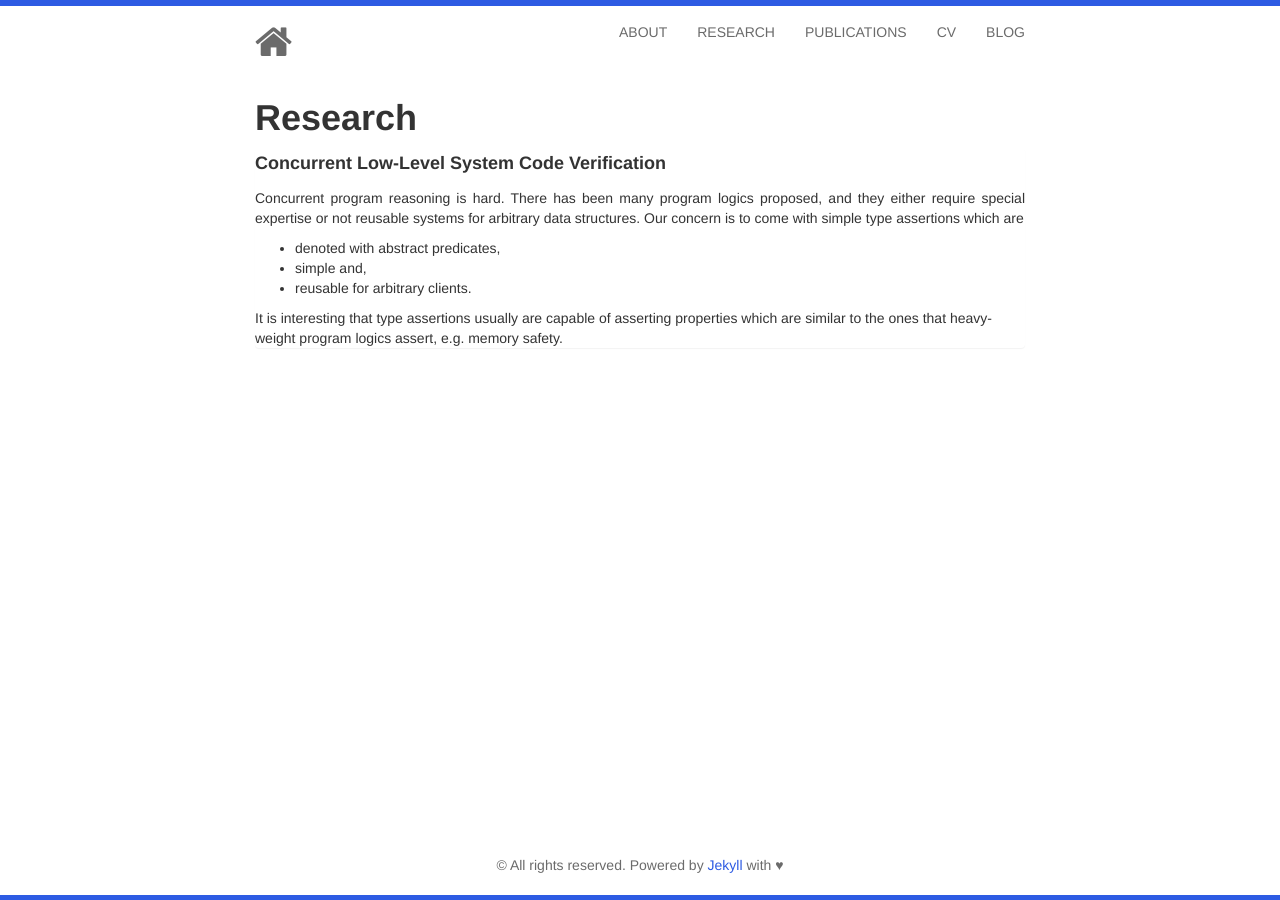
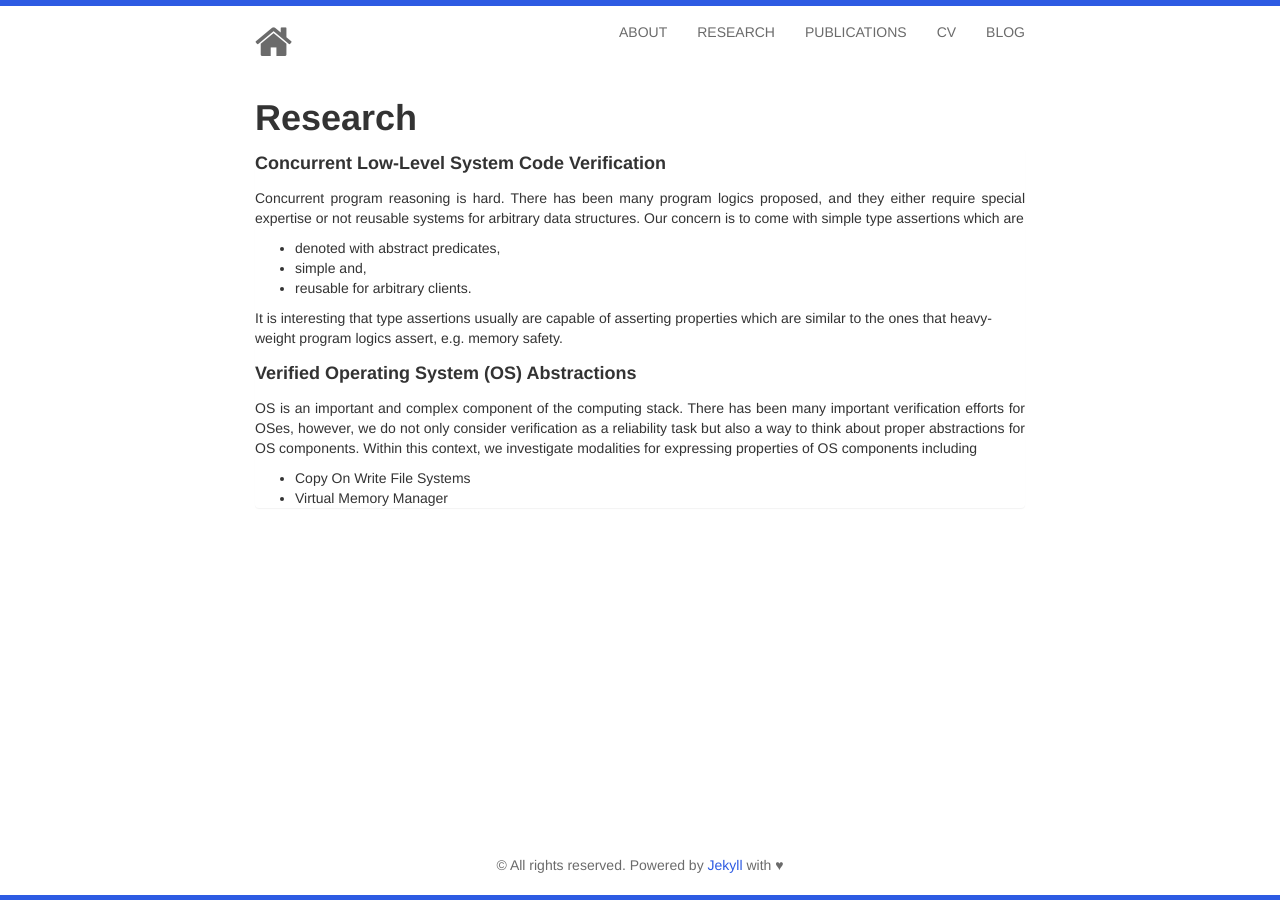
Before and after one commit to ismailkuru/deprecated.github.io, a Jekyll site: the page built from research/index.html, in a window 1280 px wide. Built offline with Jekyll 4.4.1, drawn with Linux system fonts in a browser that asks for light colours; nearby versions of some CDN libraries.

Commit message:
Update index.html

```diff
--- a/research/index.html
+++ b/research/index.html
@@ -22,6 +22,16 @@ title: Research
 				It is interesting that type assertions usually are capable of asserting properties which are similar to the ones that heavy-weight program logics
 				assert, e.g. memory safety.
 				</p>
+				<p align="left">
+				<h5><strong>Verified Operating System (OS) Abstractions</strong></h5>
+				</p>
+				<p align="justify">
+				  OS is an important and complex component of the computing stack. There has been many important verification efforts for OSes, however, we do not only consider verification as a reliability task but also a way to think about proper abstractions for OS components. Within this context, we investigate modalities for expressing properties of OS components including
+				<ul>
+					<li>Copy On Write File Systems</li>
+					<li>Virtual Memory Manager</li>
+				</ul>
+				</p>
 			</div>
 		</div>
 	</div>
```
